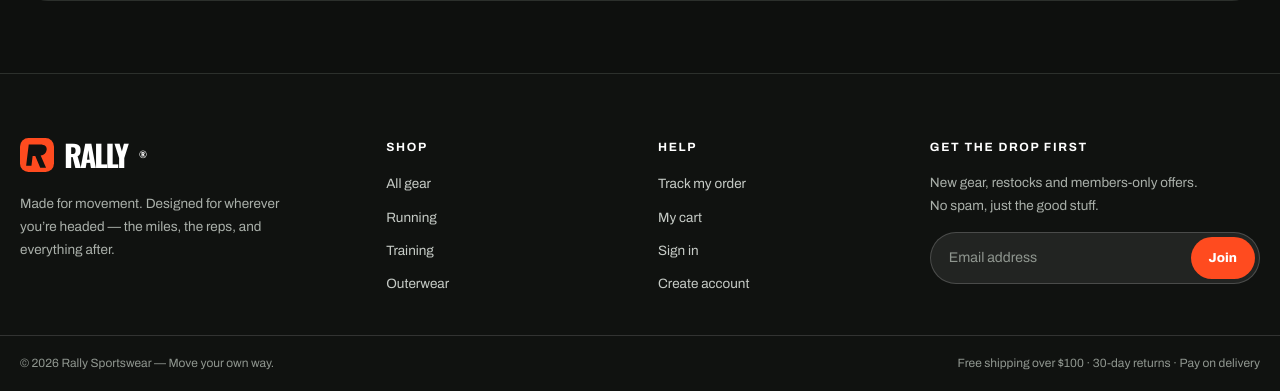
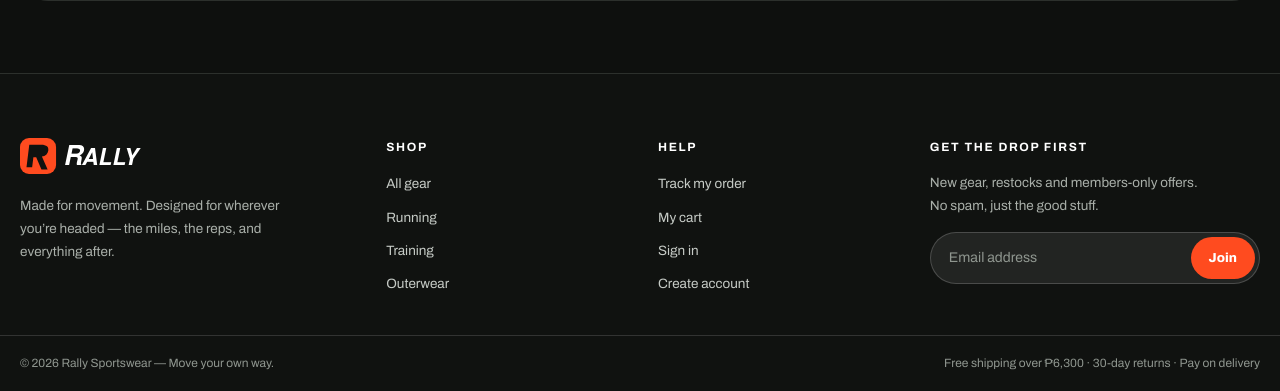
Before and after one commit to virgility9/sports-ecommerce, a PHP site: page /sports-ecommerce/?category=Running in a window 1280 px wide. Shown: the part 5061-5452 px from the top of the page. Run offline with PHP 8.4, Linux system fonts and the light colour scheme; data comes from the database, SQL or seed files in the repository.

Commit message:
Use full RALLY lockup and convert prices to peso at P63 per dollar

```diff
--- a/admin/products.php
+++ b/admin/products.php
@@ -20,11 +20,11 @@ $title = 'Products — Rally admin'; require __DIR__ . '/../includes/header.php'
     </div>
     <label>Description<textarea name="description" required rows="3"><?= e($edit['description'] ?? '') ?></textarea></label>
     <div class="form-columns">
-      <label>Price (USD)<input name="price" type="number" min="0.01" step="0.01" required value="<?= e(isset($edit['price']) ? (string) $edit['price'] : '') ?>"></label>
+      <label>Price (USD — shown in ₱)<input name="price" type="number" min="0.01" step="0.01" required value="<?= e(isset($edit['price']) ? (string) $edit['price'] : '') ?>"></label>
       <label>Stock<input name="stock" type="number" min="0" required value="<?= e(isset($edit['stock']) ? (string) $edit['stock'] : '') ?>"></label>
     </div>
     <div class="form-columns">
-      <label>Was price (USD, optional)<input name="compare_price" type="number" min="0.01" step="0.01" placeholder="Leave empty for full price" value="<?= e(isset($edit['compare_price']) && $edit['compare_price'] !== null ? (string) $edit['compare_price'] : '') ?>"><small style="font-weight:400;color:var(--muted)">Higher than the price = sale badge with −% off on the card. Run database/add-compare-price.sql first.</small></label>
+      <label>Was price (USD — shown in ₱, optional)<input name="compare_price" type="number" min="0.01" step="0.01" placeholder="Leave empty for full price" value="<?= e(isset($edit['compare_price']) && $edit['compare_price'] !== null ? (string) $edit['compare_price'] : '') ?>"><small style="font-weight:400;color:var(--muted)">Higher than the price = sale badge with −% off on the card. Run database/add-compare-price.sql first.</small></label>
       <span></span>
     </div>
     <label>Image URL<input name="image_url" type="url" placeholder="https://..." value="<?= e($edit['image_url'] ?? '') ?>"></label>
--- a/assets/css/style.css
+++ b/assets/css/style.css
@@ -31,6 +31,8 @@ button{cursor:pointer}
 .site-header.scrolled{box-shadow:var(--shadow-sm)}
 .brand{display:inline-flex;align-items:center;gap:10px;font-family:var(--display);font-size:26px;font-weight:800;letter-spacing:-.07em;line-height:1;flex-shrink:0}
 .brand-mark{width:34px;height:34px;flex-shrink:0;display:block}
+.brand-lockup{height:34px;width:auto;flex-shrink:0;display:block}
+.footer-top .brand-lockup{height:36px}
 .brand span{font-size:9px;vertical-align:top;letter-spacing:0;margin-left:2px}
 .brand em{font-style:normal;color:#f2f3f2}
 .main-nav{display:flex;gap:4px}
--- a/assets/js/app.js
+++ b/assets/js/app.js
@@ -89,7 +89,8 @@ document.addEventListener('DOMContentLoaded', () => {
   if (qvOverlay) {
     const q = (sel) => qvOverlay.querySelector(sel);
     const qvForm = q('[data-qv-form]');
-    const money = (n) => '$' + Number(n).toFixed(2);
+    // Prices in data attributes are USD; shown in ₱ at ₱63 per $1.
+    const money = (n) => '₱' + (Number(n) * 63).toFixed(2);
     const openQv = (btn) => {
       const d = btn.dataset;
       const price = parseFloat(d.price || '0');
--- a/config/config.php
+++ b/config/config.php
@@ -8,5 +8,5 @@ return [
     'db_name' => getenv('DB_NAME') ?: 'sports_ecommerce',
     'db_user' => getenv('DB_USER') ?: 'root',
     'db_pass' => getenv('DB_PASS') ?: '',
-    'currency' => getenv('APP_CURRENCY') ?: 'USD',
+    'currency' => getenv('APP_CURRENCY') ?: 'PHP',
 ];
--- a/includes/bootstrap.php
+++ b/includes/bootstrap.php
@@ -40,7 +40,9 @@ function back_url(): string {
 require_once __DIR__ . '/database.php';
 
 function e(?string $value): string { return htmlspecialchars($value ?? '', ENT_QUOTES | ENT_SUBSTITUTE, 'UTF-8'); }
-function money(float|string $amount): string { global $config; return '$' . number_format((float) $amount, 2); }
+// Display currency: prices are stored in USD and shown in ₱ at ₱63 per $1.
+const USD_TO_PHP = 63;
+function money(float|string $amount): string { global $config; return '₱' . number_format((float) $amount * USD_TO_PHP, 2); }
 // Sale discount percent (0 when not on sale). compare_price is the optional
 // "was" price; NULL/absent means full price. Safe before the column exists.
 function sale_pct(array $product): int { $compare = (float) ($product['compare_price'] ?? 0); $price = (float) $product['price']; return ($compare > $price && $compare > 0) ? (int) round((1 - $price / $compare) * 100) : 0; }
--- a/includes/footer.php
+++ b/includes/footer.php
@@ -2,7 +2,7 @@
 <footer class="site-footer">
   <div class="footer-top">
     <div>
-      <a class="brand" href="<?= e(app_url('')) ?>"><img class="brand-mark" src="<?= e(app_url('assets/img/logo-mark.svg')) ?>" alt="" width="34" height="34">RALLY<span>®</span></a>
+      <a class="brand" href="<?= e(app_url('')) ?>"><img class="brand-lockup" src="<?= e(app_url('assets/img/logo-light.svg')) ?>" alt="RALLY" width="151" height="34"></a>
       <p style="margin-top:14px">Made for movement. Designed for wherever you’re headed — the miles, the reps, and everything after.</p>
     </div>
     <div>
@@ -32,7 +32,7 @@
       </form>
     </div>
   </div>
-  <div class="footer-bottom"><div class="footer-bottom-inner"><span>© <?= date('Y') ?> Rally Sportswear — Move your own way.</span><span>Free shipping over $100 · 30-day returns · Pay on delivery</span></div></div>
+  <div class="footer-bottom"><div class="footer-bottom-inner"><span>© <?= date('Y') ?> Rally Sportswear — Move your own way.</span><span>Free shipping over ₱6,300 · 30-day returns · Pay on delivery</span></div></div>
 </footer>
 <div class="cart-fab" data-cart-fab>
   <div class="cart-fab-menu" role="menu" aria-label="Cart menu">
--- a/includes/header.php
+++ b/includes/header.php
@@ -17,10 +17,10 @@ $currentSearch = trim($_GET['q'] ?? '');
   <link rel="stylesheet" href="<?= e(app_url('assets/css/style.css')) ?>">
 </head>
 <body>
-<div class="announcement">FREE SHIPPING ON ORDERS OVER $100 <span>✳</span> 30-DAY EASY RETURNS <span>✳</span> <a href="<?= e(app_url('#shop')) ?>">SHOP NEW DROPS</a></div>
+<div class="announcement">FREE SHIPPING ON ORDERS OVER ₱6,300 <span>✳</span> 30-DAY EASY RETURNS <span>✳</span> <a href="<?= e(app_url('#shop')) ?>">SHOP NEW DROPS</a></div>
 <header class="site-header" id="siteHeader">
   <button class="icon-btn menu-btn" type="button" aria-label="Open menu" aria-expanded="false" data-menu-btn>☰</button>
-  <a class="brand" href="<?= e(app_url('')) ?>"><img class="brand-mark" src="<?= e(app_url('assets/img/logo-mark.svg')) ?>" alt="" width="34" height="34">RALLY<span>®</span></a>
+  <a class="brand" href="<?= e(app_url('')) ?>"><img class="brand-lockup" src="<?= e(app_url('assets/img/logo-light.svg')) ?>" alt="RALLY" width="151" height="34"></a>
   <nav class="main-nav" data-main-nav aria-label="Main navigation">
     <a href="<?= e(app_url('#shop')) ?>" class="<?= $currentCategory === '' && $currentSearch === '' ? 'active' : '' ?>">Shop all</a>
     <a href="<?= e(app_url('?category=Running#shop')) ?>" class="<?= $currentCategory === 'Running' ? 'active' : '' ?>">Running</a>
--- a/index.php
+++ b/index.php
@@ -32,7 +32,7 @@ $title = 'Rally — Made to Move'; require __DIR__ . '/includes/header.php';
     <div class="hero-stats">
       <div><strong><?= count($products) ?></strong><span>Products</span></div>
       <div><strong>4.9 ★</strong><span>Avg. rating</span></div>
-      <div><strong>Free</strong><span>Shipping $100+</span></div>
+      <div><strong>Free</strong><span>Shipping ₱6,300+</span></div>
     </div>
   </div>
 </div></section>
@@ -40,7 +40,7 @@ $title = 'Rally — Made to Move'; require __DIR__ . '/includes/header.php';
 <section class="ticker" aria-hidden="true"><div>MOVE WITH PURPOSE <span>✳</span> BUILT FOR EVERY BODY <span>✳</span> FIND YOUR PACE <span>✳</span> MOVE WITH PURPOSE <span>✳</span> BUILT FOR EVERY BODY <span>✳</span> FIND YOUR PACE <span>✳</span>&nbsp;</div><div>MOVE WITH PURPOSE <span>✳</span> BUILT FOR EVERY BODY <span>✳</span> FIND YOUR PACE <span>✳</span> MOVE WITH PURPOSE <span>✳</span> BUILT FOR EVERY BODY <span>✳</span> FIND YOUR PACE <span>✳</span>&nbsp;</div></section>
 
 <section class="perks">
-  <div class="perk"><span class="perk-ic">🚚</span><div><b>Free shipping over $100</b><p>Fast delivery, tracked from our door to yours.</p></div></div>
+  <div class="perk"><span class="perk-ic">🚚</span><div><b>Free shipping over ₱6,300</b><p>Fast delivery, tracked from our door to yours.</p></div></div>
   <div class="perk"><span class="perk-ic">↩️</span><div><b>30-day easy returns</b><p>Didn’t fit? Send it back, no questions asked.</p></div></div>
   <div class="perk"><span class="perk-ic">💳</span><div><b>Pay on delivery</b><p>Pay when your order arrives. Simple and safe.</p></div></div>
   <div class="perk"><span class="perk-ic">✳</span><div><b>Built to perform</b><p>Breathable, sweat-wicking fabrics that move with you.</p></div></div>
--- a/product.php
+++ b/product.php
@@ -33,14 +33,14 @@ $title = $product['name'] . ' — Rally'; require __DIR__ . '/includes/header.ph
     <button class="button button-light full-button" type="button" data-wishlist="<?= (int) $product['id'] ?>" style="margin-top:12px">♡ Save to wishlist</button>
 
     <div class="detail-perks">
-      <div>🚚 Free shipping on orders over $100</div>
+      <div>🚚 Free shipping on orders over ₱6,300</div>
       <div>↩️ Easy 30-day returns</div>
       <div>✳ Thoughtful performance — breathable, sweat-wicking fabric</div>
     </div>
 
     <div class="accordion">
       <details open><summary>Details &amp; fit <span>+</span></summary><p><?= e($product['description']) ?> Designed for a regular, athletic fit — true to size. Model is 6'0" and wears size M.</p></details>
-      <details><summary>Shipping &amp; returns <span>+</span></summary><p>Orders ship in 1–2 business days. Free shipping over $100, otherwise $7. Returns are free within 30 days.</p></details>
+      <details><summary>Shipping &amp; returns <span>+</span></summary><p>Orders ship in 1–2 business days. Free shipping over ₱6,300, otherwise ₱441. Returns are free within 30 days.</p></details>
       <details><summary>Care <span>+</span></summary><p>Machine wash cold, hang dry. Do not bleach or iron directly on prints.</p></details>
     </div>
   </div>
```
Also changed, not shown: cart.php (+1 -1 lines), README.md.
